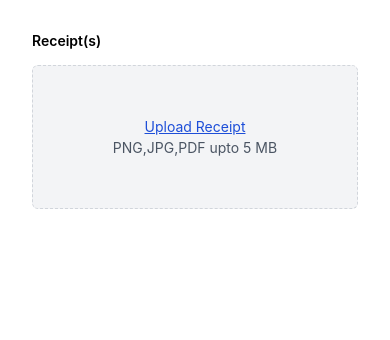
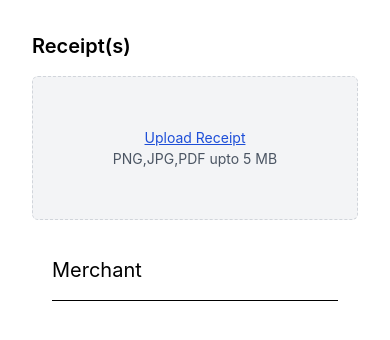
Before and after one commit to st-vignesh1/ReactNativeMobileApplication, a React Native app: screen / in a window 390 px wide. Shown: the top 340 px of the page. Built offline with nearby package versions, Linux system fonts and the light colour scheme.

Commit message:
created a reusable  dropDown component

```diff
--- a/App.tsx
+++ b/App.tsx
@@ -3,12 +3,15 @@ import React from 'react';
 import './global.css';
 import Reimbursement from './src/pages/Reimbursement';
 import CreateClaim from './src/pages/CreateClaim';
+import { GestureHandlerRootView } from 'react-native-gesture-handler';
 
 const App = () => {
   return (
     <SafeAreaView >
+      <GestureHandlerRootView>
+      <CreateClaim/>
+      </GestureHandlerRootView>
       {/* <Reimbursement/> */}
-      <CreateClaim/>
     </SafeAreaView>
   );
 };
--- /dev/null
+++ b/src/components/core/DropDown/index.tsx
@@ -0,0 +1,47 @@
+import { View, Text, TouchableOpacity, FlatList } from 'react-native';
+import React, { useState } from 'react';
+
+const DropDown = ({ data, selectedValue ,setSelectedValue}) => {
+  const [isDropDownVisible, setIsDropDownVisible] = useState(false);
+
+  function handleSelectvalue(label){
+    const selected=data.filter(item=>item.label===label);
+    if(selected) setSelectedValue(selected[0].value)
+        setIsDropDownVisible(false);
+    }
+  function handleToggleDropDown() {
+    setIsDropDownVisible(!isDropDownVisible);
+  }
+
+  return (
+    <View className="m-5">
+      <TouchableOpacity
+        className="pb-4 border-b"
+        onPress={handleToggleDropDown}
+      >
+        <Text className="text-black capitalize text-xl">
+          {selectedValue ? selectedValue : 'Merchant'}
+        </Text>
+      </TouchableOpacity>
+      {isDropDownVisible && (
+        <View className="mt-2 bg-gray-200 rounded-md elevation shadow-white/70 w-full max-h-60">
+          <FlatList
+            data={data}
+            keyExtractor={(item, index) => index.toString()}
+            renderItem={({ item }) => (
+              <TouchableOpacity
+              onPress={()=>handleSelectvalue(item.label)}
+                className="p-4 border-b border-gray-300"
+              >
+                <Text className="text-base" >{item.label}</Text>
+              </TouchableOpacity>
+            )}
+            showsVerticalScrollIndicator={false}
+          />
+        </View>
+      )}
+    </View>
+  );
+};
+
+export default DropDown;
--- a/src/constants/claimsData.ts
+++ b/src/constants/claimsData.ts
@@ -23,3 +23,30 @@ export const colorPallete = [
     "53,122,91",
     "2,5,141",
 ];
+
+export const merchants=[
+    { value: 'amazon', label: 'Amazon' },
+    { value: 'walmart', label: 'Walmart' },
+    { value: 'uber', label: 'Uber' },
+    { value: 'starbucks', label: 'Starbucks' },
+    { value: 'mcdonalds', label: 'McDonald’s' },
+    { value: 'apple', label: 'Apple Store' },
+    { value: 'google', label: 'Google Play' },
+    { value: 'airbnb', label: 'Airbnb' },
+    { value: 'expedia', label: 'Expedia' },
+    { value: 'costco', label: 'Costco' },
+    { value: 'ikea', label: 'IKEA' },
+    { value: 'netflix', label: 'Netflix' },
+    { value: 'spotify', label: 'Spotify' },
+    { value: 'shell', label: 'Shell Gas Station' },
+    { value: 'delta', label: 'Delta Airlines' },
+    { value: 'marriott', label: 'Marriott Hotels' },
+  ];
+
+export const currency=[
+    { value: "INR", label: 'INR' },
+    { value: "USD", label: 'USD' },
+    { value: "SGD", label: 'SGD' },
+    { value: "IDR", label: "IDR"},
+    { value:"AUD", label: 'AUD' },
+  ];
--- a/src/pages/CreateClaim.tsx
+++ b/src/pages/CreateClaim.tsx
@@ -1,8 +1,12 @@
-import { View, Text, Button, SafeAreaView, TouchableOpacity } from 'react-native';
+import { View, Text, SafeAreaView, TouchableOpacity } from 'react-native';
 import { launchCamera, launchImageLibrary } from 'react-native-image-picker';
-import React from 'react';
+import React, { useState } from 'react';
+import DropDown from '../components/core/DropDown';
+import { merchants } from '../constants/claimsData';
+
 
 const CreateClaim = () => {
+  const [selectedValue,setSelectedValue]=useState(null)
   const handleLaunchCamera = () => {
     launchCamera(
       {
@@ -42,16 +46,18 @@ function handleLaunchImageLibrary()
             console.log('File Name:', asset.fileName);
           }
       } )
+
 }  return (
     <SafeAreaView>
       <View className="w-full min-h-screen p-8">
-      <Text className='mb-4 font-semibold'>Receipt(s)</Text>
+      <Text className='mb-4 font-semibold text-xl'>Receipt(s)</Text>
       <View className='bg-gray-100 w-full h-36 rounded-md border border-dashed border-gray-300 mb-4'>
       <TouchableOpacity className='w-full flex justify-center items-center h-full'>
         <Text onPress={handleLaunchImageLibrary} className='capitalize text-blue-700 underline mb-1'>Upload Receipt</Text>
         <Text className='text-gray-600'>PNG,JPG,PDF upto 5 MB</Text>
       </TouchableOpacity>
       </View>
+      <DropDown data={merchants} selectedValue={selectedValue} setSelectedValue={setSelectedValue}/>
       </View>
     </SafeAreaView>
   );
```
Also changed, not shown: 1 other file (tests, documents, lock files or other folders).
